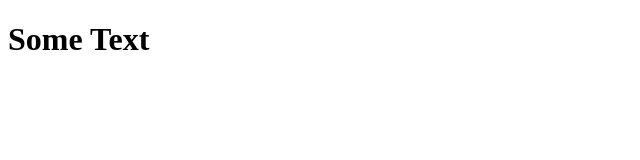
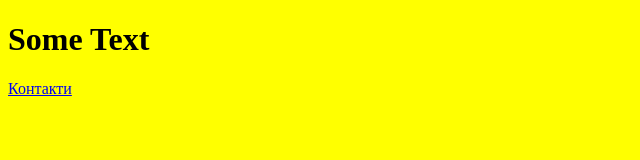
Before and after one commit to venhrynyak/repo1, a plain HTML site: page index.html in a window 1280 px wide. Shown: the whole page, without its empty margins (0-640 px from the left). Drawn offline with Linux system fonts and the light colour scheme.

Commit message:
Added page contacts

```diff
--- a/css/style.css
+++ b/css/style.css
@@ -0,0 +1,3 @@
+body {
+    background-color: yellow;
+}
--- a/index.html
+++ b/index.html
@@ -11,6 +11,7 @@
 <body>
 
     <h1>Some Text</h1>
+    <a href="./pages/contacts.html">Контакти</a>
 
 </body>
 
```
